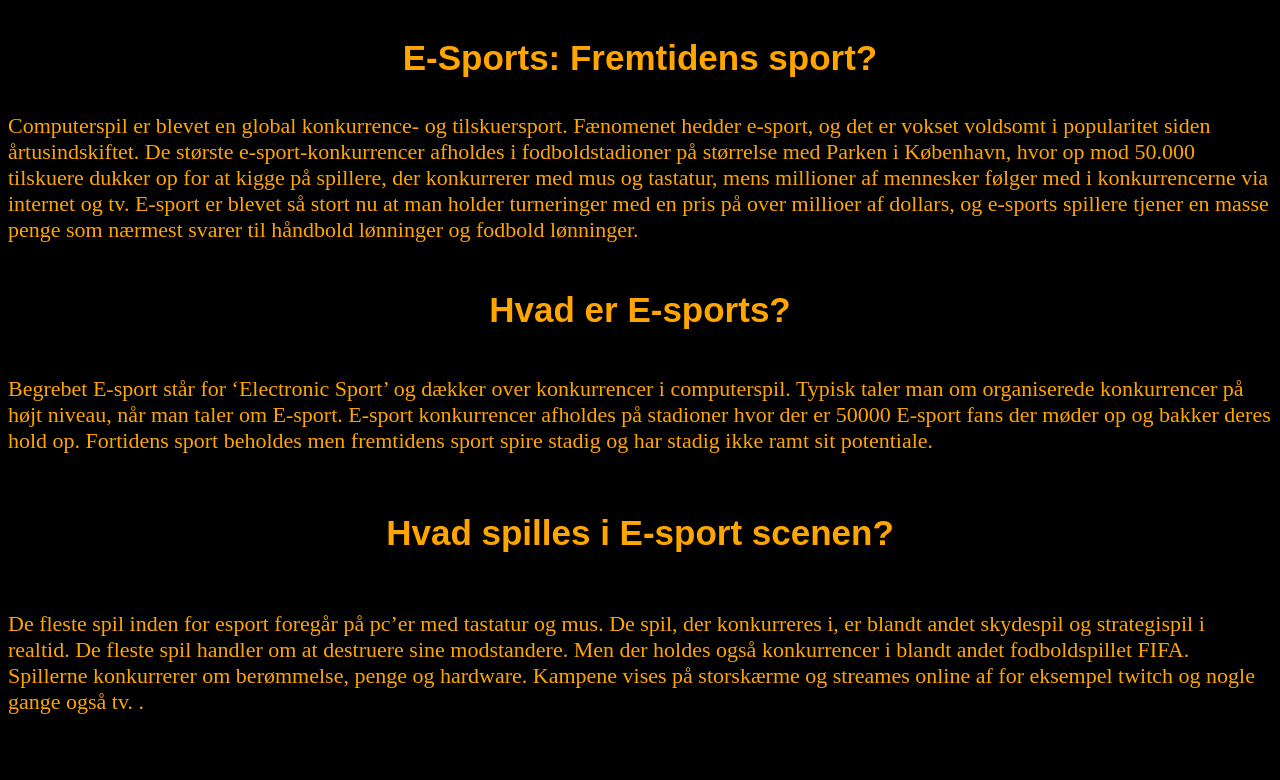
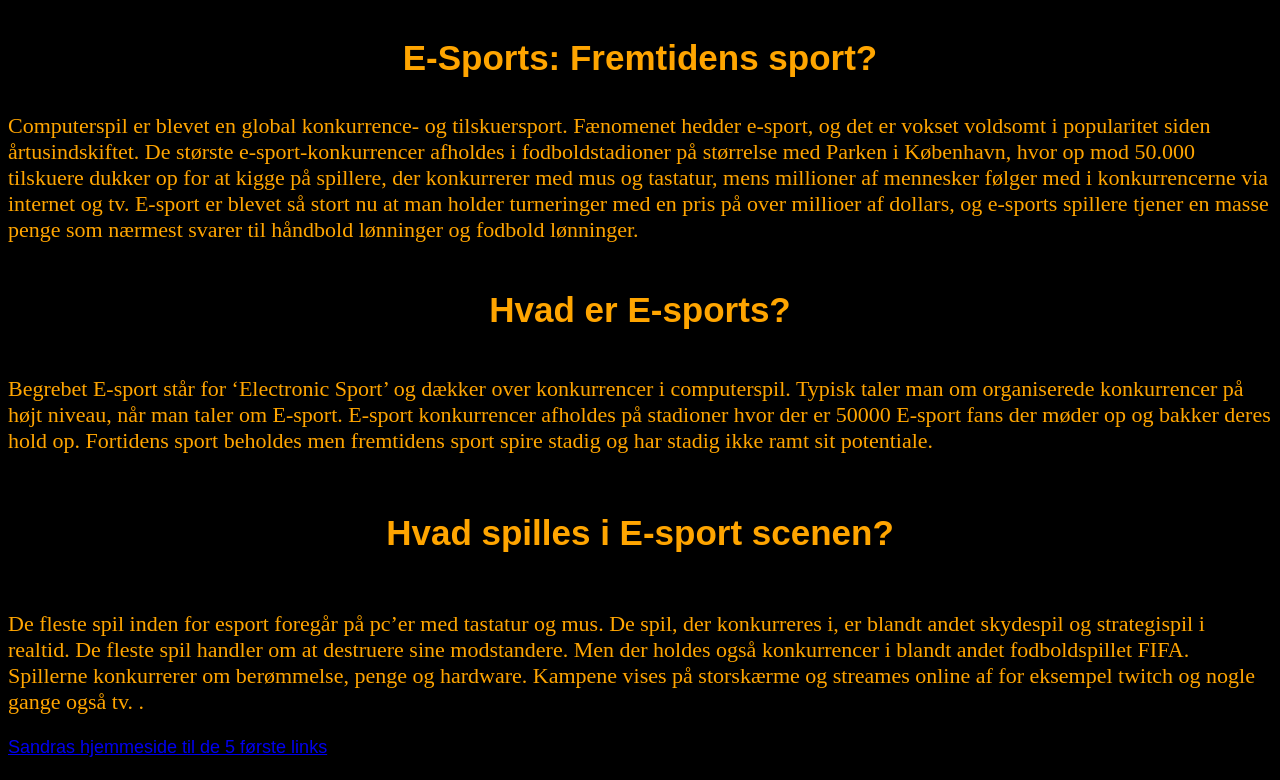
Before and after one commit to RoadmanShaq/RoadmanShaq.github.io, a plain HTML site: page index.html in a window 1280 px wide. Shown: the part 1391-2171 px from the top of the page. Before the commit the page ends 2128 px from the top, so only its background shows below. Drawn offline with Linux system fonts and the light colour scheme.

Commit message:
jndkjdsnfk

```diff
--- a/index.html
+++ b/index.html
@@ -50,11 +50,13 @@ også konkurrencer i blandt andet fodboldspillet FIFA.
 Spillerne konkurrerer om berømmelse, penge og hardware. Kampene vises på storskærme og streames online af for eksempel twitch
 og nogle gange også tv. .</p>
 
-<p style="color:orange"></p>
+<a href="https://sandranielsbrock.github.io">Sandras hjemmeside til de 5 første links</a>
+
 
 <p style="color:orange"></p>
 
 <p style="color:orange"></p>
 
+
   </body>
 </html>
```
